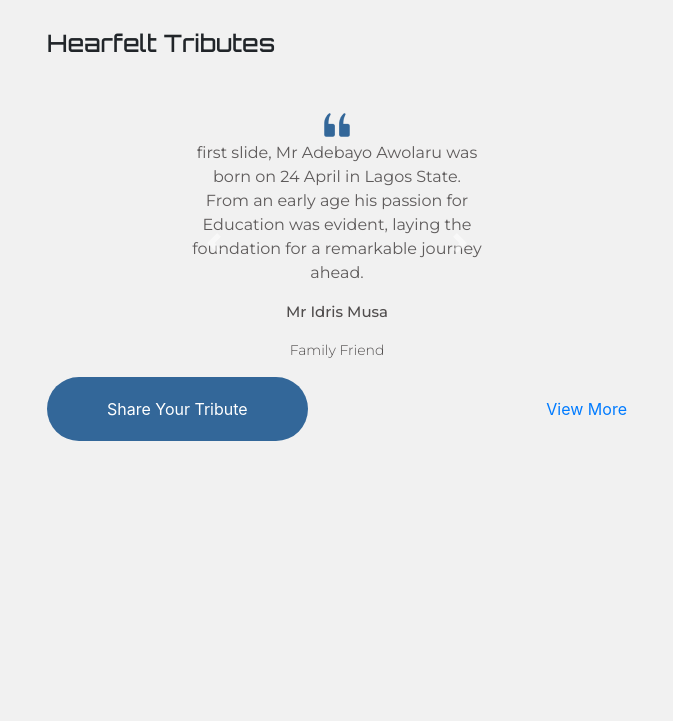
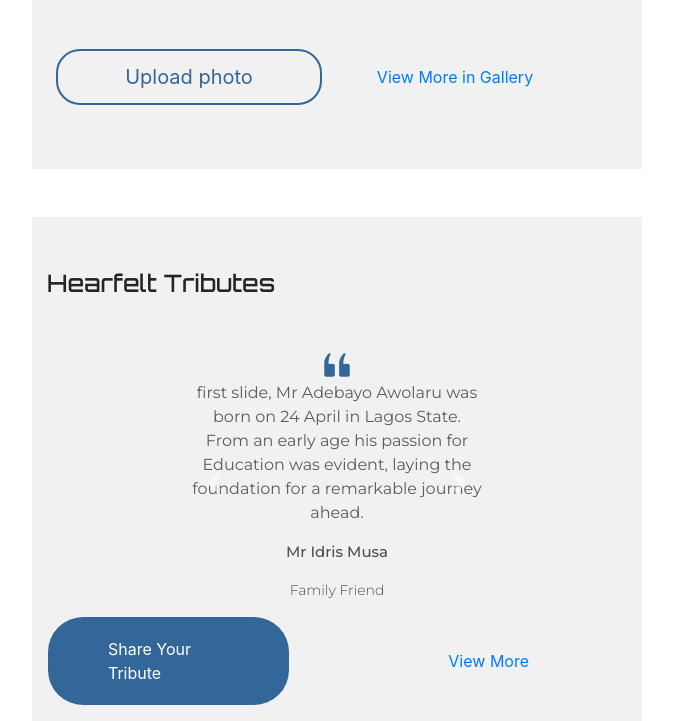
Before and after one commit to Clemcy9/funeral, a Django app: template templates/main.html in a window 1280 px wide. Shown: the part 2518-3239 px from the top of the page, without its empty margins (303-976 px from the left). Before the commit the page ends 2959 px from the top, so only its background shows below. Run offline with Django 5.2, Linux system fonts and the light colour scheme; the template is opened without the code that fills it, so the values that code supplies are empty; some libraries are stand-ins or nearby versions.

Commit message:
finished

```diff
--- a/templates/main.html
+++ b/templates/main.html
@@ -26,7 +26,8 @@
     <title>Home</title>
   </head>
   <body>
-    <div class="wrapper container">
+    <div class="wrapper container-fluid" >
+      <div class="primary-bg container-fluid" >
         <div
         class="container d-flex justify-content-center align-items-center"
         style="height: 100px; background-color: #f1f1f1"
@@ -54,8 +55,10 @@
           alt=""
         />
       </div>
+      </div>
 
       <!-- Biography     -->
+      <div class="primary-bg" >
         <div class="container mt-5 pt-4">
           <p class="heading mt-2">Biography</p>
 
@@ -90,10 +93,11 @@
             >View More</a
           >
         </div>
+      </div>
 
       <!-- gallery section -->
-      <div class="container">
-        <p class="heading mb-5 pb-3" style="color: var(--sub-heading-text)">
+      <div class="container-fluid primary-bg mt-5 pb-3 pt-5  ">
+        <p class="heading mt-2 mb-5 pb-3" style="color: var(--sub-heading-text)">
           Memories <br />
           Captured In Time
         </p>
@@ -103,7 +107,7 @@
         image to fix bug
         -->
 
-        <div class="row">
+        <div class="row px-3" >
           <div class="col-6">
             <img
               src="https://media.istockphoto.com/id/1201144322/photo/headshot-of-african-american-male-in-glasses-posing-in-studio.jpg?s=612x612&w=0&k=20&c=1DYcA9va31VYVszx_pTOIBq_sL217ne1fDJaa_Now1Y="
@@ -172,7 +176,7 @@
 
       <!-- tribute section -->
       <div
-        class="container pb-3"
+        class="container-fluid pt-5 pb-3 primary-bg mt-5 "
       >
         <p class="heading mb-5" style="font-size: 24px">Hearfelt Tributes</p>
 
@@ -257,11 +261,11 @@
 
 
         <!-- created div to align share your tribute and view more on same row -->
-        <div class="d-flex align-items-center justify-content-between">
-          <button type="button" class="d-block text-white button">
+        <div class="row d-flex align-items-center px-3">
+          <a href="tributeList.html" class="d-block text-white button col-5 ">
             Share Your Tribute
-          </button>
-          <a href="tribute.html" class="d-block">View More</a>
+          </a>
+          <a href="tribute.html" class="d-block col-4 offset-3">View More</a>
         </div>
       </div>
     </div>
--- a/templates/styles/main.css
+++ b/templates/styles/main.css
@@ -9,9 +9,11 @@
 
 
 body{
-    background-color:#f1f1f1;
+    background-color:white;
  }
-
+.primary-bg{
+   background-color: #f1f1f1;
+}
  .circle{
     background-color: #cfc5c5;
     height: 10px;
```
Lines whose indentation alone changed are shown as unchanged.
